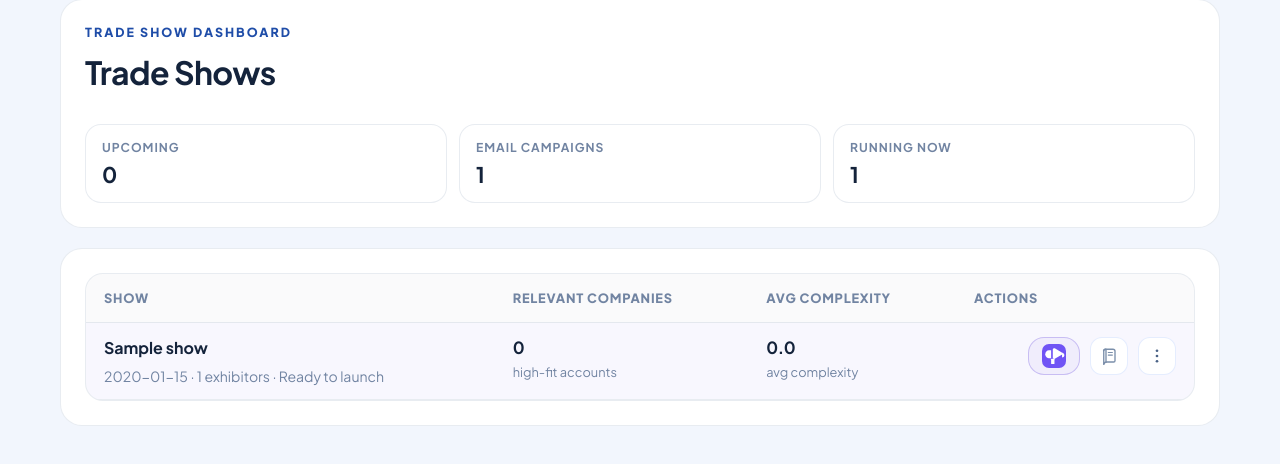
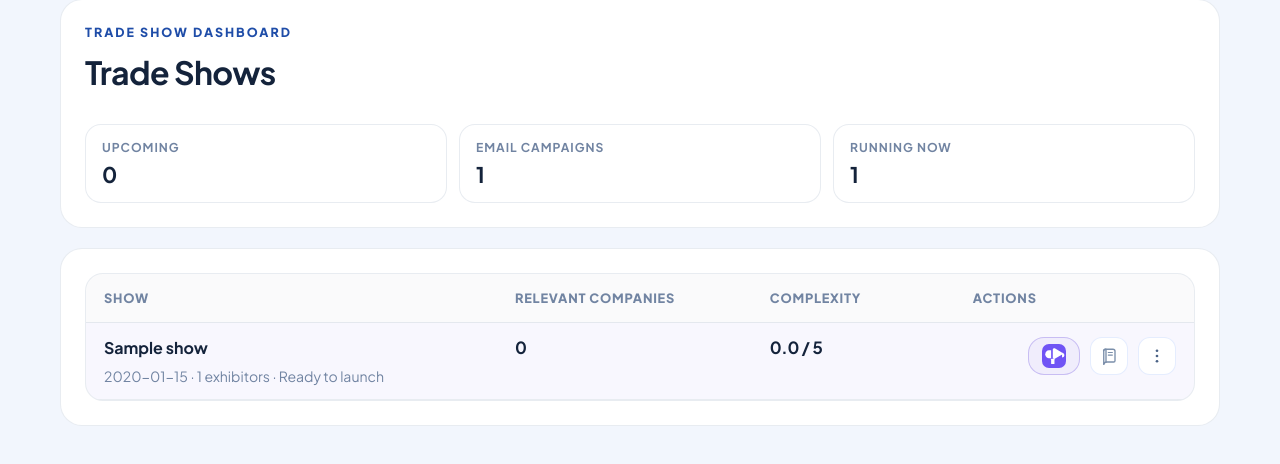
Before and after one commit to hhamzie/Conduit_TradeShow_GTM, a FastAPI app: page /shows/dashboard in a window 1280 px wide. Shown: the part 153-617 px from the top of the page. Run offline with FastAPI, Linux system fonts and the light colour scheme; tables that the repository leaves empty hold one stand-in row (values such as "Sample post").

Commit message:
Tighten dashboard metric labels

```diff
--- a/static/styles.css
+++ b/static/styles.css
@@ -549,7 +549,20 @@ button.button.subtle {
 }
 
 .dashboard-bulk-bar {
+  justify-content: flex-start !important;
+  align-items: center;
+  width: 100%;
   margin-bottom: 14px;
+  padding: 0 0 10px 18px;
+}
+
+.dashboard-bulk-bar .bulk-select-anchor {
+  flex: 0 0 auto;
+  margin-right: 18px;
+}
+
+.dashboard-bulk-bar .bulk-select-actions {
+  flex: 0 0 auto;
 }
 
 .stats-grid {
@@ -872,7 +885,7 @@ button.button.subtle {
 .dashboard-stat-cell {
   min-width: 120px;
   display: grid;
-  gap: 4px;
+  gap: 0;
 }
 
 .dashboard-stat-value {
@@ -880,11 +893,6 @@ button.button.subtle {
   font-weight: 700;
   letter-spacing: -0.02em;
   color: var(--ink);
-}
-
-.dashboard-stat-copy {
-  color: var(--muted);
-  font-size: 0.8rem;
 }
 
 .icon-button {
--- a/templates/show_dashboard.html
+++ b/templates/show_dashboard.html
@@ -65,7 +65,7 @@
           {% endif %}
           <th>Show</th>
           <th>Relevant Companies</th>
-          <th>Avg Complexity</th>
+          <th>Complexity</th>
           <th>Actions</th>
         </tr>
       </thead>
@@ -88,15 +88,13 @@
             </div>
           </td>
           <td>
-            <div class="dashboard-stat-cell" data-tooltip="Guide companies with more than 10 combined sales and support reps">
+            <div class="dashboard-stat-cell" data-tooltip="Guide companies with 10+ combined sales and support reps">
               <strong class="dashboard-stat-value">{{ analysis.relevant_company_count }}</strong>
-              <span class="dashboard-stat-copy">high-fit accounts</span>
             </div>
           </td>
           <td>
-            <div class="dashboard-stat-cell" data-tooltip="Average catalog complexity from the workbook guide">
-              <strong class="dashboard-stat-value">{{ "%.1f"|format(analysis.average_complexity_score) if analysis.average_complexity_score else "0.0" }}</strong>
-              <span class="dashboard-stat-copy">avg complexity</span>
+            <div class="dashboard-stat-cell" data-tooltip="Guide complexity. 5 is the most complex.">
+              <strong class="dashboard-stat-value">{{ "%.1f"|format(analysis.average_complexity_score) if analysis.average_complexity_score else "0.0" }} / 5</strong>
             </div>
           </td>
           <td>
```
